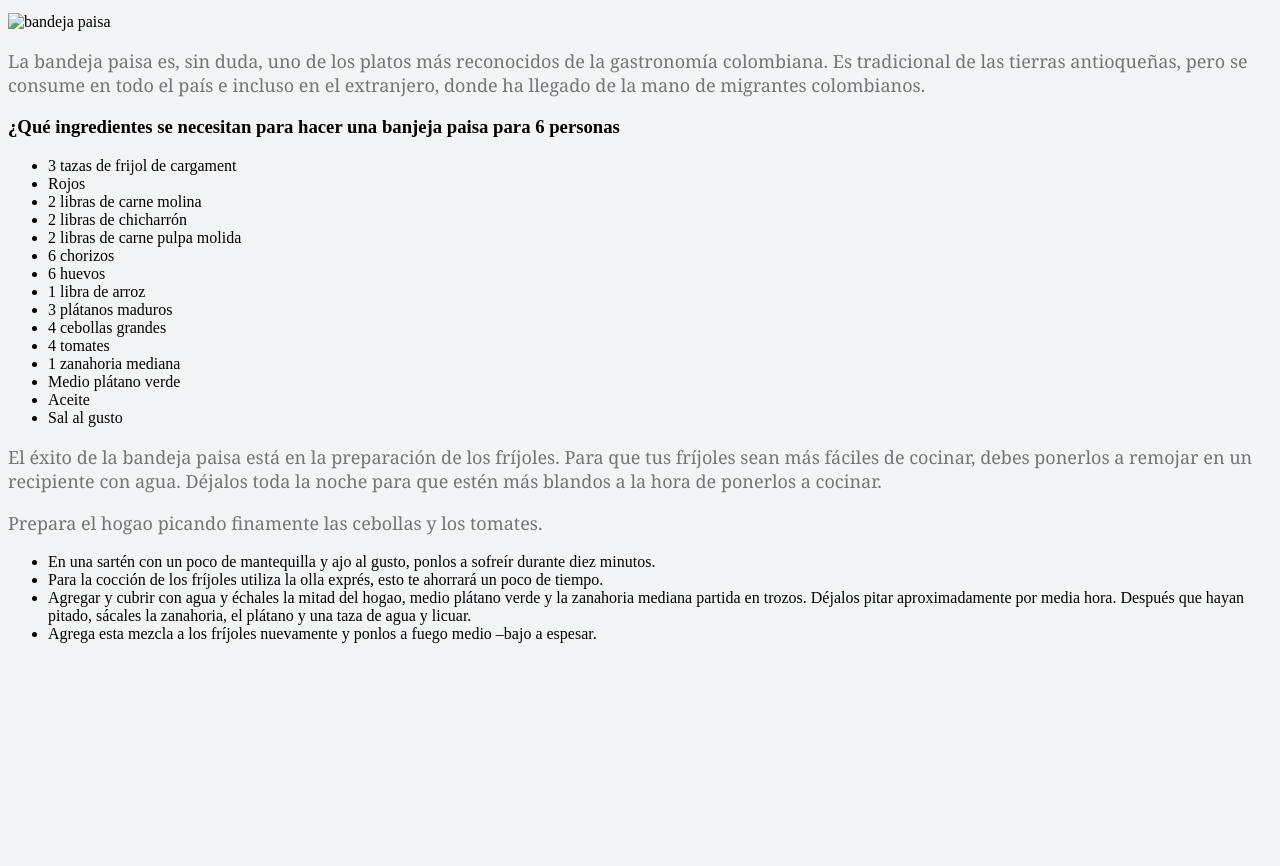
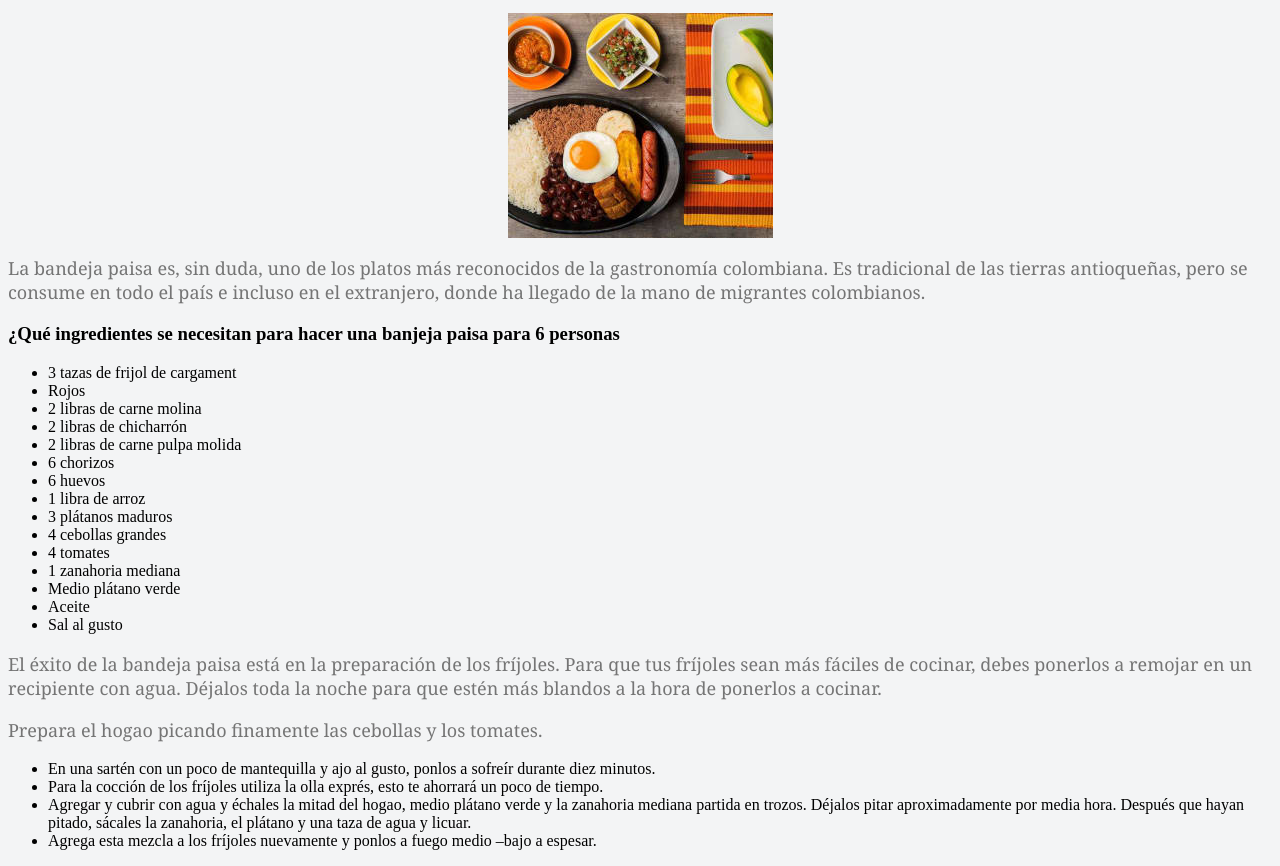
Before and after one commit to carlostkd9710/Modulo_uno_Tarea_1, a plain HTML site: page index.html in a window 1280 px wide. Shown: the part 47-913 px from the top of the page. Before the commit the page ends 800 px from the top, so only its background shows below. Drawn offline with Linux system fonts and the light colour scheme; the site is published under a folder, as on GitHub Pages, so addresses that start at the root find nothing.

Commit message:
arreglo etiqueta img
error "/images/picture.jpg"
correct "images/picture.jpg"

```diff
--- a/index.html
+++ b/index.html
@@ -13,7 +13,7 @@
 <body>
     <header>
         <h1> LA BANDEJA PAISA </h1>
-        <img class="center" src="/images/bandeja.jpg" alt="bandeja paisa" title="Bandeja Paisa">
+        <img class="center" src="images/bandeja.jpg" alt="bandeja paisa" title="Bandeja Paisa">
     </header>
 
     <section>
```
